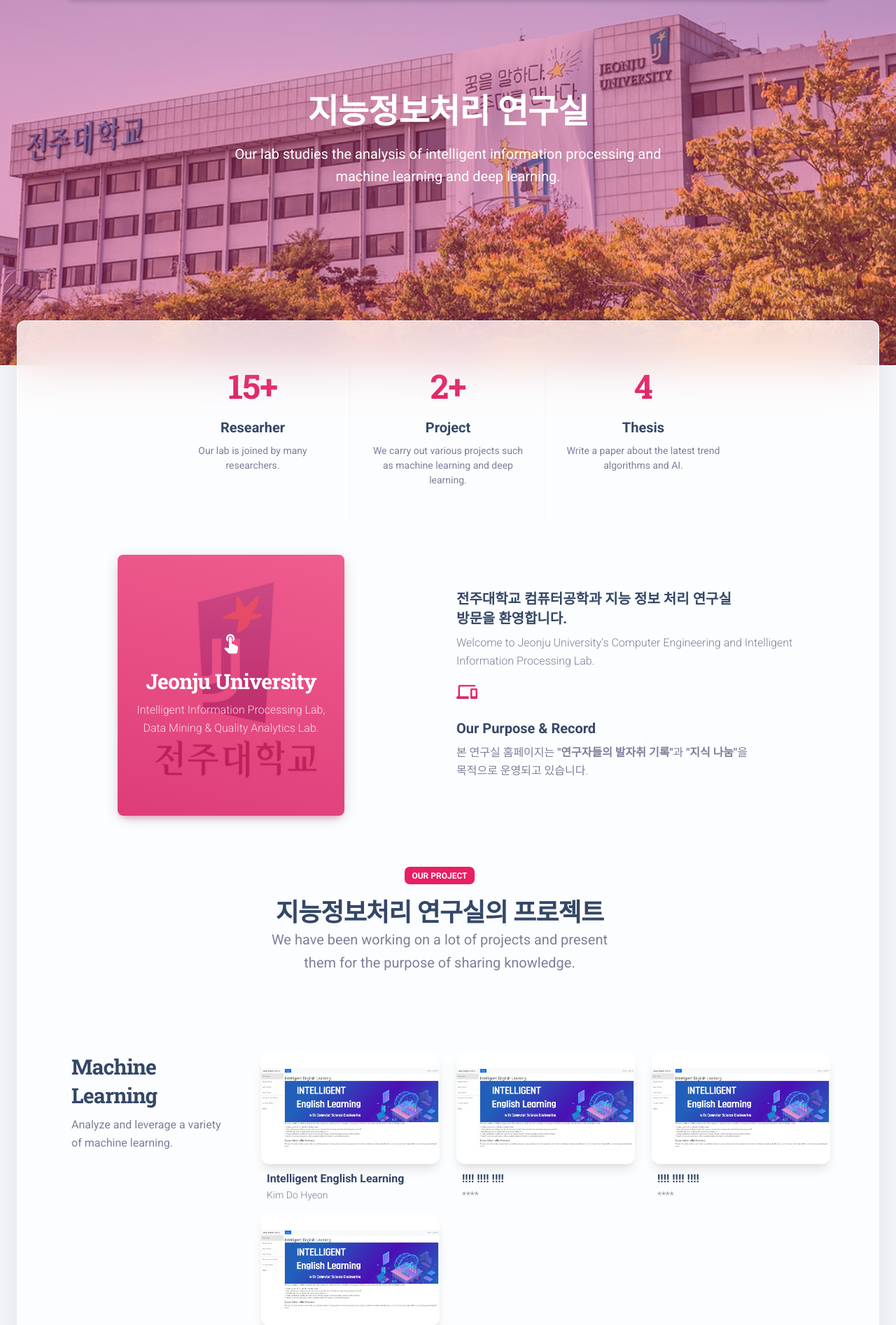
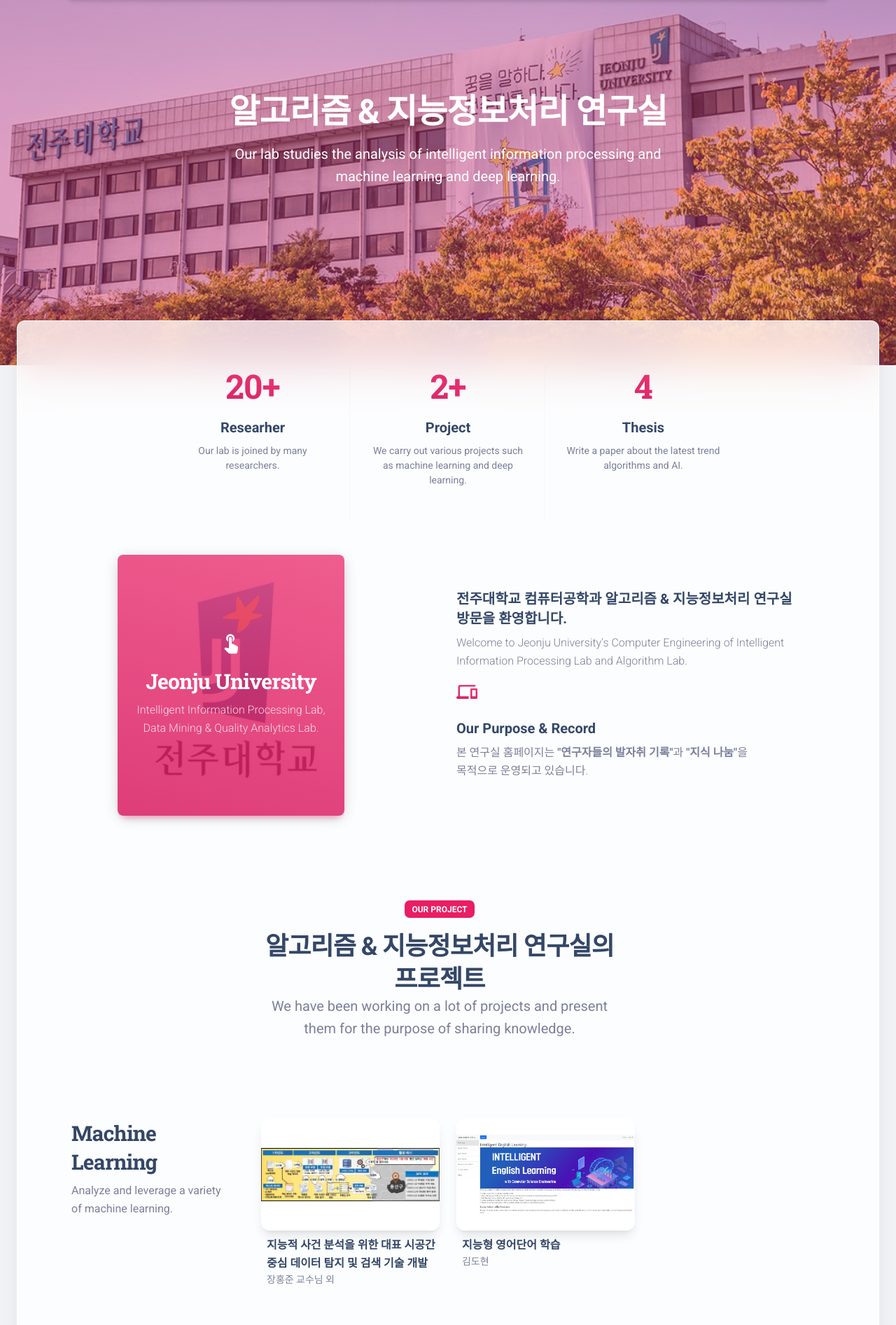
Before and after one commit to kim-do-hyeon/intelligent-information-processing-web, a Flask app: page /index in a window 1280 px wide. Shown: the part 78-1972 px from the top of the page at 70% size. Run offline with Flask 2, Linux system fonts and the light colour scheme; some libraries are stand-ins or nearby versions.

Commit message:
Add project & fix typos

```diff
--- a/apps/templates/home/index.html
+++ b/apps/templates/home/index.html
@@ -6,7 +6,7 @@
   <link rel="apple-touch-icon" sizes="76x76" href="/static/assets/img/apple-icon.png">
   <link rel="icon" type="image/png" href="/static/assets/favicon.ico">
   <title>
-    전주대학교-지능정보처리 연구실
+    알고리즘 & 지능정보처리 연구실
   </title>
   <!--     Fonts and icons     -->
   <link rel="stylesheet" type="text/css" href="https://fonts.googleapis.com/css?family=Roboto:300,400,500,700,900|Roboto+Slab:400,700" />
@@ -29,7 +29,7 @@
       <div class="container">
         <div class="row">
           <div class="col-lg-7 text-center mx-auto">
-            <h1 class="text-white pt-3 mt-n5">지능정보처리 연구실</h1>
+            <h1 class="text-white pt-3 mt-n5">알고리즘 & 지능정보처리 연구실</h1>
             <p class="lead text-white mt-3">Our lab studies the analysis of intelligent information processing and machine learning and deep learning.</p>
           </div>
         </div>
@@ -44,7 +44,7 @@
             <div class="row">
               <div class="col-md-4 position-relative">
                 <div class="p-3 text-center">
-                  <h1 class="text-gradient text-primary"><span id="state1" countTo="15">0</span>+</h1>
+                  <h1 class="text-gradient text-primary"><span id="state1" countTo="20">0</span>+</h1>
                   <h5 class="mt-3">Researher</h5>
                   <p class="text-sm font-weight-normal">Our lab is joined by many researchers.</p>
                 </div>
@@ -98,8 +98,8 @@
             <div class="row justify-content-start">
               <div class="col-md-12">
                 <div class="info">
-                  <h5 class="font-weight-bolder mt-3">전주대학교 컴퓨터공학과 지능 정보 처리 연구실<br />방문을 환영합니다.</h5>
-                  <p class="pe-5">Welcome to Jeonju University's Computer Engineering and Intelligent Information Processing Lab.</p>
+                  <h5 class="font-weight-bolder mt-3">전주대학교 컴퓨터공학과 알고리즘 & 지능정보처리 연구실<br />방문을 환영합니다.</h5>
+                  <p class="pe-5">Welcome to Jeonju University's Computer Engineering of Intelligent Information Processing Lab and Algorithm Lab.</p>
                 </div>
               </div>
             </div>
@@ -115,13 +115,13 @@
       </div>
     </section>
     <!-- Project List -->
-    <section>
+    <section class="py-5">
       <div class="container">
         <div class="row">
           <div class="row justify-content-center text-center my-sm-5">
             <div class="col-lg-6">
               <span class="badge bg-primary mb-3">Our Project</span>
-              <h2 class="text-dark mb-0">지능정보처리 연구실의 프로젝트</h2>
+              <h2 class="text-dark mb-0">알고리즘 & 지능정보처리 연구실의 프로젝트</h2>
               <p class="lead">We have been working on a lot of projects and present them for the purpose of sharing knowledge.</p>
             </div>
           </div>
@@ -140,11 +140,11 @@
               <div class="col-md-4 mt-md-0">
                 <a href="/ui-sections-hero-sections.html">
                   <div class="card shadow-lg move-on-hover min-height-160 min-height-160">
-                    <img class="w-100 my-auto" src="/static/assets/img/project/project_machine_1.jpg" alt="hero">
+                    <img class="w-100 my-auto" src="/static/assets/img/project/project_0.jpg" alt="hero">
                   </div>
                   <div class="mt-2 ms-2">
-                    <h6 class="mb-0">Intelligent English Learning</h6>
-                    <p class="text-secondary text-sm">Kim Do Hyeon</p>
+                    <h6 class="mb-0">지능적 사건 분석을 위한 대표 시공간 중심 데이터 탐지 및 검색 기술 개발</h6>
+                    <p class="text-secondary text-sm">장홍준 교수님 외</p>
                   </div>
                 </a>
               </div>
@@ -152,6 +152,41 @@
                 <a href="/ui-sections-hero-sections.html">
                   <div class="card shadow-lg move-on-hover min-height-160 min-height-160">
                     <img class="w-100 my-auto" src="/static/assets/img/project/project_machine_1.jpg" alt="hero">
+                  </div>
+                  <div class="mt-2 ms-2">
+                    <h6 class="mb-0">지능형 영어단어 학습</h6>
+                    <p class="text-secondary text-sm">김도현</p>
+                  </div>
+                </a>
+              </div>
+            </div>
+          </div>
+        </div>
+        <!-- Personel Project -->
+        <div class="row py-5" >
+          <div class="col-lg-3" >
+            <div class="position-sticky pb-lg-5 pb-3 mt-lg-0 mt-5 ps-2" style="top: 100px">
+              <h3>Personel Project</h3>
+              <h6 class="text-secondary font-weight-normal pe-3">This is a list of the researchers' various personal projects.</h6>
+            </div>
+          </div>
+          <div class="col-lg-9">
+            <div class="row">
+              <div class="col-md-4 mt-md-0">
+                <a href="/ui-sections-hero-sections.html">
+                  <div class="card shadow-lg move-on-hover min-height-160 min-height-160">
+                    <img class="w-100 my-auto" src="/static/assets/img/project/**.jpg" alt="hero">
+                  </div>
+                  <div class="mt-2 ms-2">
+                    <h6 class="mb-0">!!! !!!! !!!!</h6>
+                    <p class="text-secondary text-sm">*&**</p>
+                  </div>
+                </a>
+              </div>
+              <div class="col-md-4 mt-md-0">
+                <a href="/ui-sections-hero-sections.html">
+                  <div class="card shadow-lg move-on-hover min-height-160 min-height-160">
+                    <img class="w-100 my-auto" src="/static/assets/img/project/**.jpg" alt="hero">
                   </div>
                   <div class="mt-2 ms-2">
                     <h6 class="mb-0">!!!! !!!! !!!!</h6>
@@ -162,7 +197,7 @@
               <div class="col-md-4 mt-md-0">
                 <a href="/ui-sections-hero-sections.html">
                   <div class="card shadow-lg move-on-hover min-height-160 min-height-160">
-                    <img class="w-100 my-auto" src="/static/assets/img/project/project_machine_1.jpg" alt="hero">
+                    <img class="w-100 my-auto" src="/static/assets/img/project/**.jpg" alt="hero">
                   </div>
                   <div class="mt-2 ms-2">
                     <h6 class="mb-0">!!!! !!!! !!!!</h6>
@@ -173,65 +208,7 @@
               <div class="col-md-4 mt-md-0">
                 <a href="/ui-sections-hero-sections.html">
                   <div class="card shadow-lg move-on-hover min-height-160 min-height-160">
-                    <img class="w-100 my-auto" src="/static/assets/img/project/project_machine_1.jpg" alt="hero">
-                  </div>
-                  <div class="mt-2 ms-2">
-                    <h6 class="mb-0">!!!! !!!! !!!!</h6>
-                    <p class="text-secondary text-sm">****</p>
-                  </div>
-                </a>
-              </div>
-            </div>
-          </div>
-        </div>
-
-        <!-- Personel Project -->
-        <div class="row">
-          <div class="col-lg-3">
-            <div class="position-sticky pb-lg-5 pb-3 mt-lg-0 mt-5 ps-2" style="top: 100px">
-              <h3>Personel Project</h3>
-              <h6 class="text-secondary font-weight-normal pe-3">This is a list of the researchers' various personal projects.</h6>
-            </div>
-          </div>
-          <div class="col-lg-9">
-            <div class="row">
-              <div class="col-md-4 mt-md-0">
-                <a href="/ui-sections-hero-sections.html">
-                  <div class="card shadow-lg move-on-hover min-height-160 min-height-160">
-                    <img class="w-100 my-auto" src="/static/assets/img/project/project_machine_1.jpg" alt="hero">
-                  </div>
-                  <div class="mt-2 ms-2">
-                    <h6 class="mb-0">Intelligent English Learning</h6>
-                    <p class="text-secondary text-sm">Kim Do Hyeon</p>
-                  </div>
-                </a>
-              </div>
-              <div class="col-md-4 mt-md-0">
-                <a href="/ui-sections-hero-sections.html">
-                  <div class="card shadow-lg move-on-hover min-height-160 min-height-160">
-                    <img class="w-100 my-auto" src="/static/assets/img/project/project_machine_1.jpg" alt="hero">
-                  </div>
-                  <div class="mt-2 ms-2">
-                    <h6 class="mb-0">!!!! !!!! !!!!</h6>
-                    <p class="text-secondary text-sm">****</p>
-                  </div>
-                </a>
-              </div>
-              <div class="col-md-4 mt-md-0">
-                <a href="/ui-sections-hero-sections.html">
-                  <div class="card shadow-lg move-on-hover min-height-160 min-height-160">
-                    <img class="w-100 my-auto" src="/static/assets/img/project/project_machine_1.jpg" alt="hero">
-                  </div>
-                  <div class="mt-2 ms-2">
-                    <h6 class="mb-0">!!!! !!!! !!!!</h6>
-                    <p class="text-secondary text-sm">****</p>
-                  </div>
-                </a>
-              </div>
-              <div class="col-md-4 mt-md-0">
-                <a href="/ui-sections-hero-sections.html">
-                  <div class="card shadow-lg move-on-hover min-height-160 min-height-160">
-                    <img class="w-100 my-auto" src="/static/assets/img/project/project_machine_1.jpg" alt="hero">
+                    <img class="w-100 my-auto" src="/static/assets/img/project/**.jpg" alt="hero">
                   </div>
                   <div class="mt-2 ms-2">
                     <h6 class="mb-0">!!!! !!!! !!!!</h6>
```
Also changed, not shown: apps/static/assets/img/project/project_0.jpg (added).
